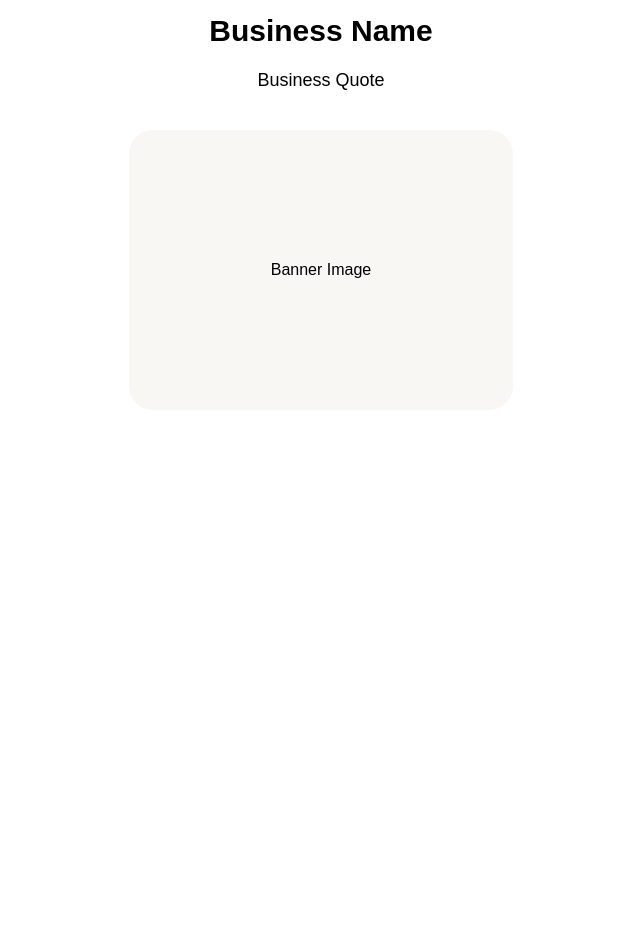
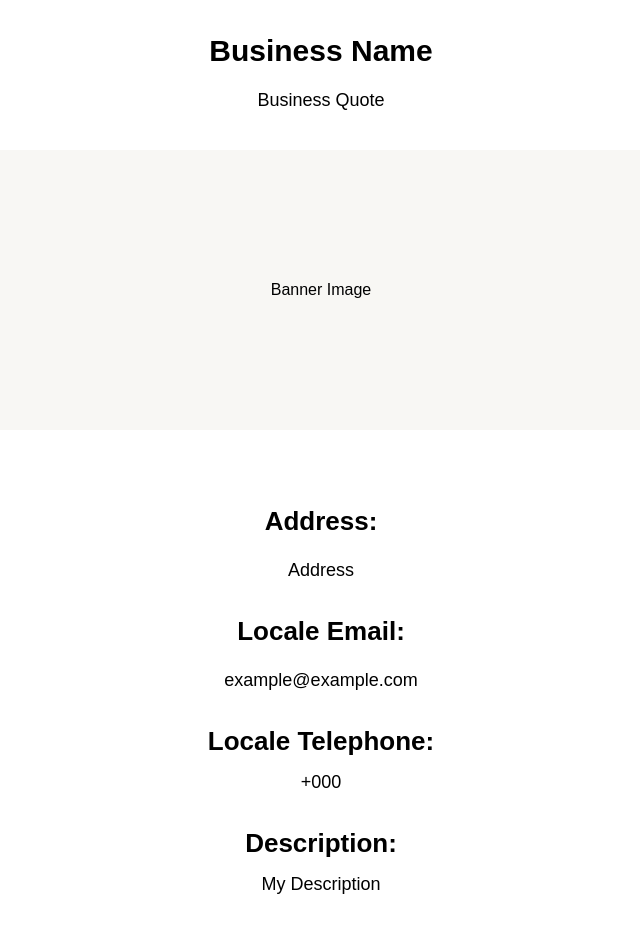
Before and after one commit to Kvngxel/locale, a React (Vite) app in the folder client/: page /locale in a window 1280 px wide. Shown: the part 180-1112 px from the top of the page, without its empty margins (319-959 px from the left). Before the commit the page ends 800 px from the top, so only its background shows below. Built offline with nearby package versions, Linux system fonts and the light colour scheme; a web font is replaced by a local one.

Commit message:
added locale page

```diff
--- a/client/src/pages/locale/Locale.tsx
+++ b/client/src/pages/locale/Locale.tsx
@@ -4,11 +4,29 @@ export const Locale = () => {
   return (
     <div>
         <NavBar/>
-        <div className="text-center">
-            <h1 className="text-lg pt-20 pb-7 font-semibold">Business Name</h1>
-            <p className="text-sm">Business Quote</p>
+        <div className="mb-32">
+            <div className="text-center mt-5">
+                <h1 className="text-lg pt-20 pb-7 font-semibold">Business Name</h1>
+                <p className="text-sm">Business Quote</p>
+            </div>
+            <div className="text-center w-[90vw] py-32 mx-auto mt-10 bg-main rounded-sm ">Banner Image</div>
+            <div className="mx-24 mt-20 text-center">
+                <h1 className="text-md pb-7 font-semibold">Address:</h1>
+                <p className="text-sm">Address</p>
+            </div>
+            <div className="mx-24 my-10 text-center">
+                <h1 className="text-md pb-7 font-semibold">Locale Email:</h1>
+                <p className="text-sm">example@example.com</p>
+            </div>
+            <div className="mx-24 my-10 text-center">
+                <h1 className="text-md mb-5 font-semibold">Locale Telephone:</h1>
+                <p className="text-sm">+000</p>
+            </div>
+            <div className="mx-24 my-10 text-center">
+                <h1 className="text-md mb-5 font-semibold">Description:</h1>
+                <p className="text-sm">My Description</p>
+            </div>
         </div>
-        <div className="text-center w-[30vw] py-32 mx-auto my-10 bg-main rounded-3xl ">Banner Image</div>
     </div>
   );
 };
```
